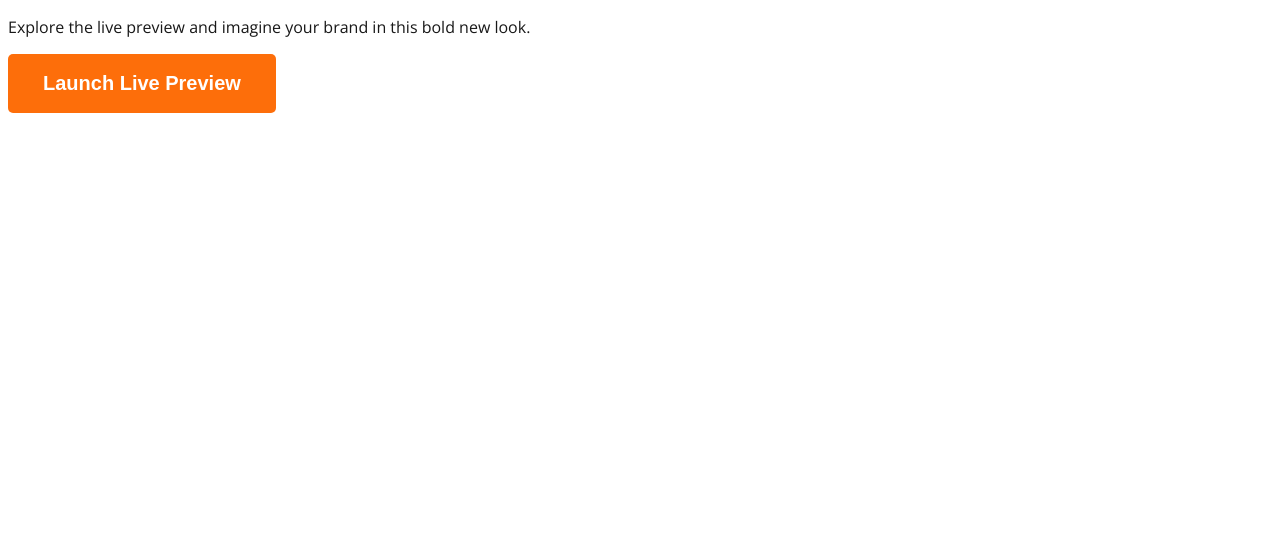
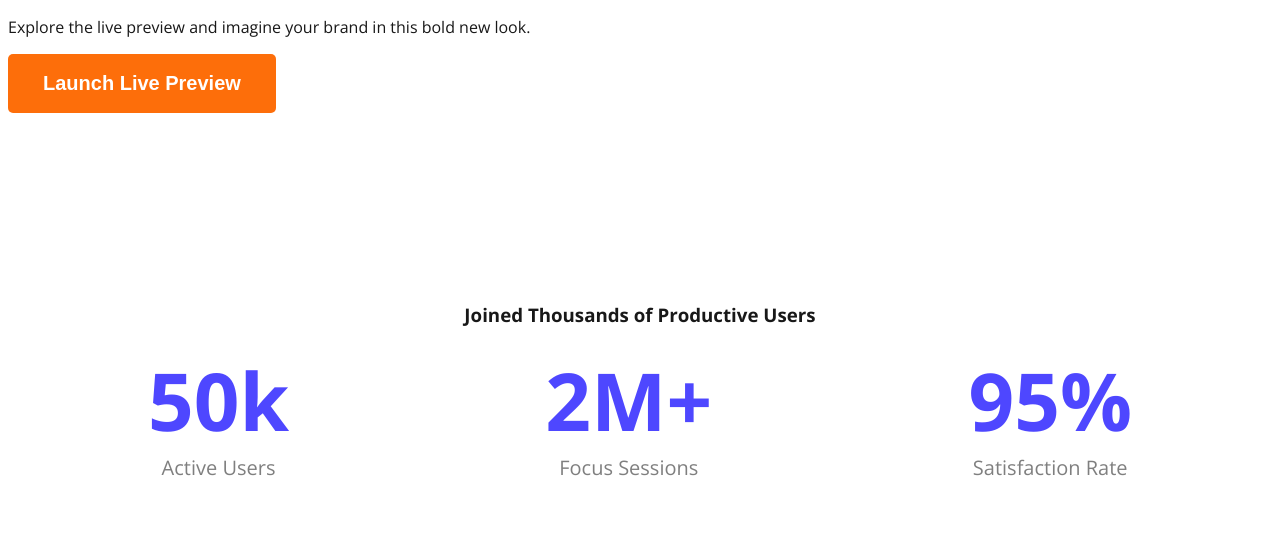
Before and after one commit to abd-005/web-dev-portfolio, a plain HTML site: page index.html in a window 1280 px wide. Shown: the part 997-1531 px from the top of the page. Before the commit the page ends 1230 px from the top, so only its background shows below. Drawn offline with nearby package versions, Linux system fonts and the light colour scheme.

Commit message:
added productive user section

```diff
--- a/index.html
+++ b/index.html
@@ -44,6 +44,25 @@
                 <img src="./Assets/wc-mini.png" alt="wc-mini">
             </div>
         </section>
+        <section class="productive-users secondary-bg">
+            <h3 class="section-title">
+                Joined Thousands of Productive Users
+            </h3>
+            <div class="user-items">
+                <div class="user-item">
+                    <h3 class="item-title inter-regular">50k</h3>
+                    <p class="item-description inter-regular">Active Users</p>
+                </div>
+                <div class="user-item">
+                    <h3 class="item-title inter-regular">2M+</h3>
+                    <p class="item-description inter-regular">Focus Sessions</p>
+                </div>
+                <div class="user-item">
+                    <h3 class="item-title inter-regular">95%</h3>
+                    <p class="item-description inter-regular">Satisfaction Rate</p>
+                </div>
+            </div>
+        </section>
     </main>
     <footer>
 
--- a/styles/portfolio.css
+++ b/styles/portfolio.css
@@ -109,3 +109,26 @@ nav ul li a{
     border-radius: 40px;
     margin-left: 180px;
 }
+ .user-items{
+    display: flex;
+    justify-content: space-between;
+    background: transparent;
+ }
+ .productive-users{
+    border-radius: 25px;
+    padding: 50px 140px;
+    text-align: center;
+    margin-top: 120px;
+    margin: 120px 0;
+ }
+.item-title{
+    font-size: 80px;
+    font-weight: bold;
+    color: #4E47FF;
+    margin: 0;
+}
+.item-description{
+    color: rgba(0, 0, 0, 0.5);
+    font-size: 20px;
+    margin: 0;
+}
```
